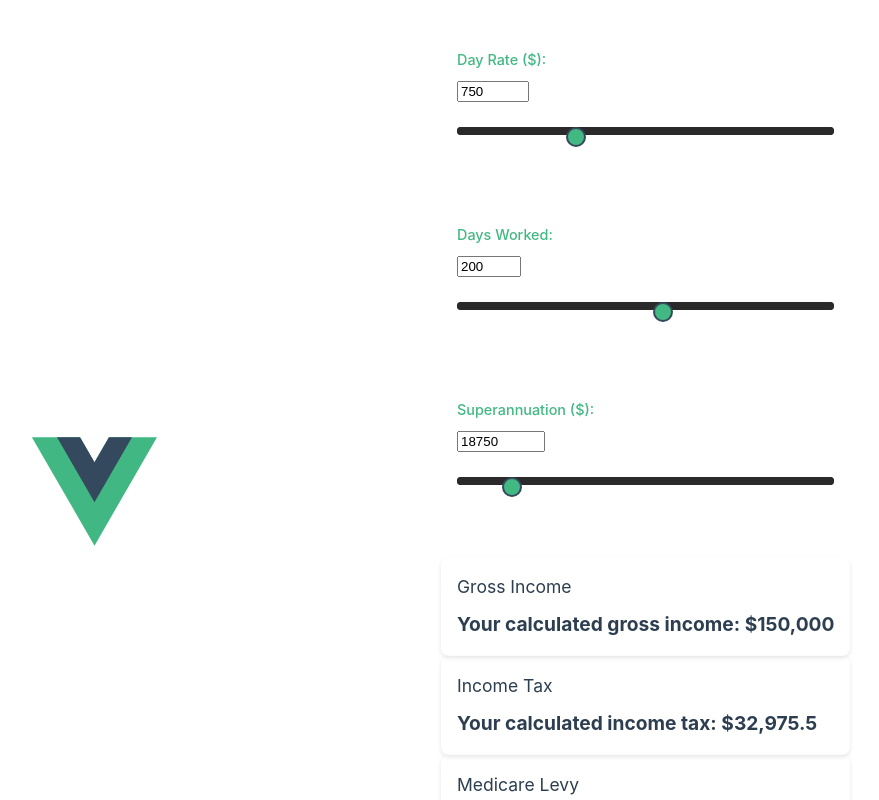
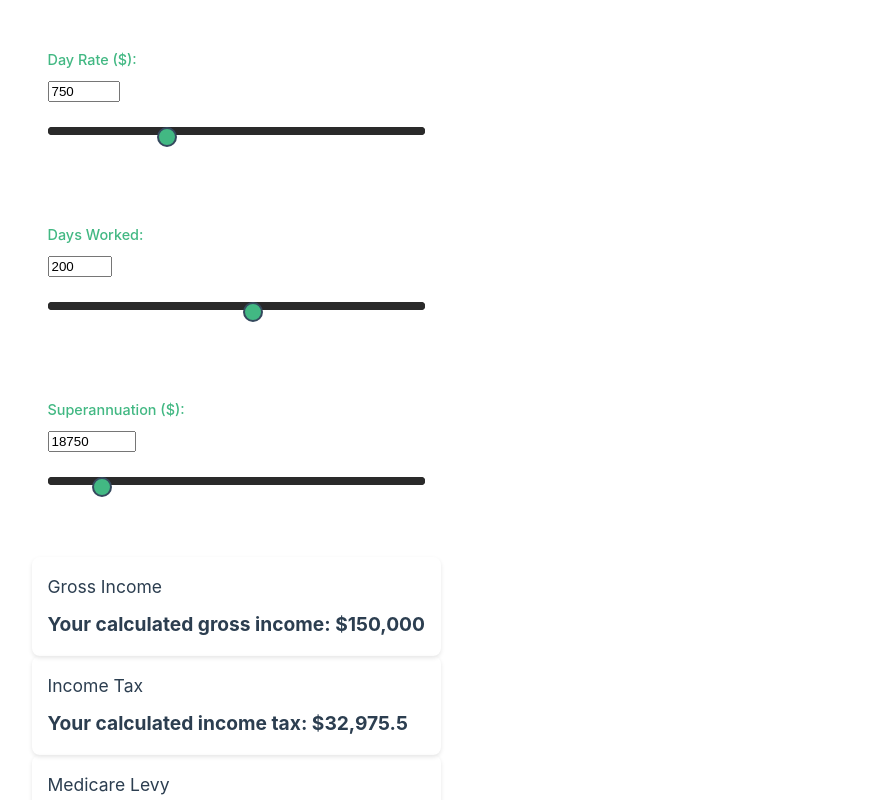
Before and after one commit to dodgycode/AuContractorCalc, a Vue app in the folder ContractorTakehomeCalc/: page / in a window 1280 px wide. Shown: the top 800 px of the page, without its empty margins (199-1078 px from the left). Built offline with nearby package versions, Linux system fonts and the light colour scheme.

Commit message:
Added toml

```diff
--- a/ContractorTakehomeCalc/src/App.vue
+++ b/ContractorTakehomeCalc/src/App.vue
@@ -3,9 +3,9 @@ import Calc from './components/Calc.vue';
 </script>
 
 <template>
-  <header>
+  <!-- <header>
     <img alt="Vue logo" class="logo" src="./assets/logo.svg" width="125" height="125" />
-  </header>
+  </header> -->
 
   <main>
     <Calc/>
```
Also changed, not shown: 1 other file (tests, documents, lock files or other folders).
